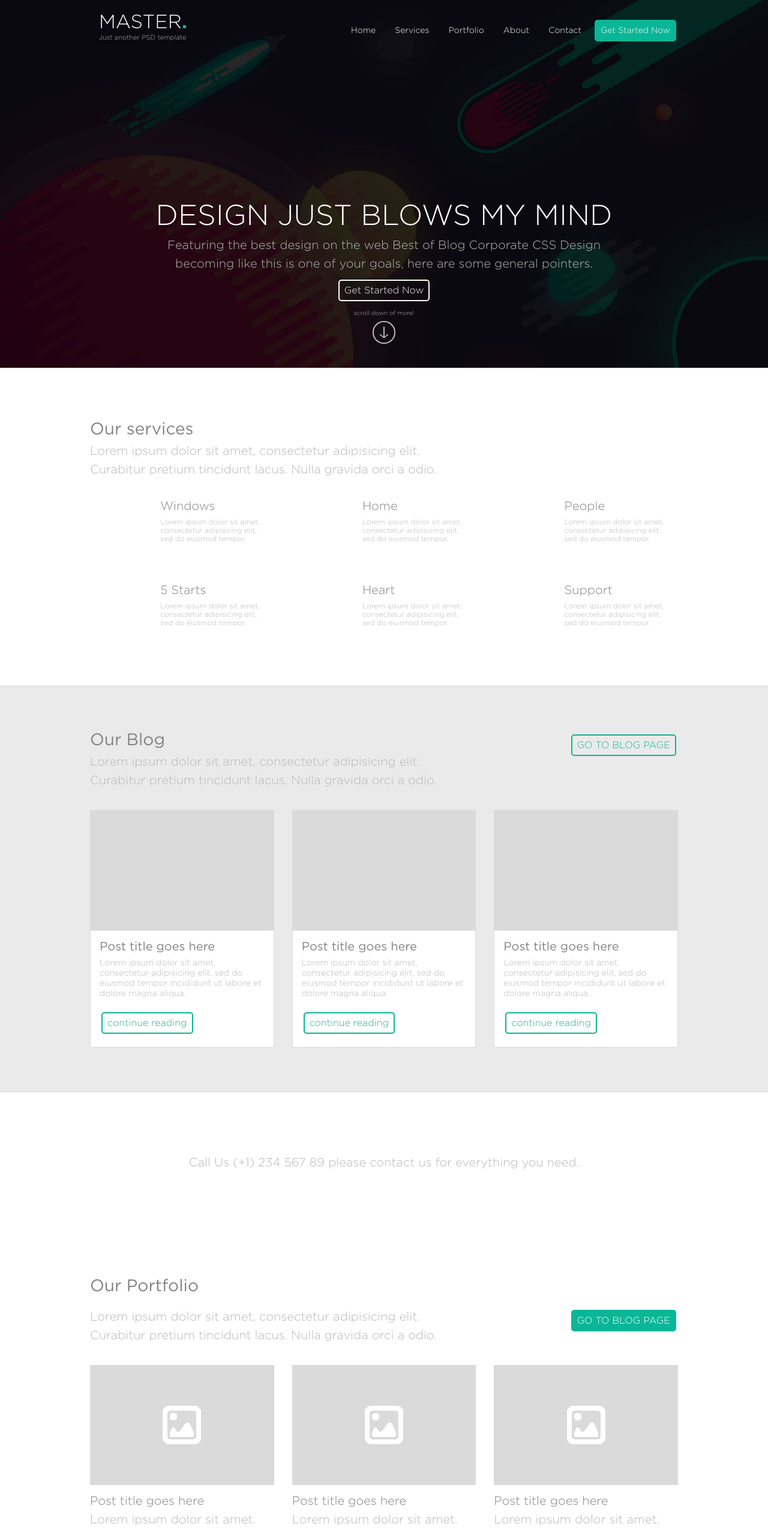
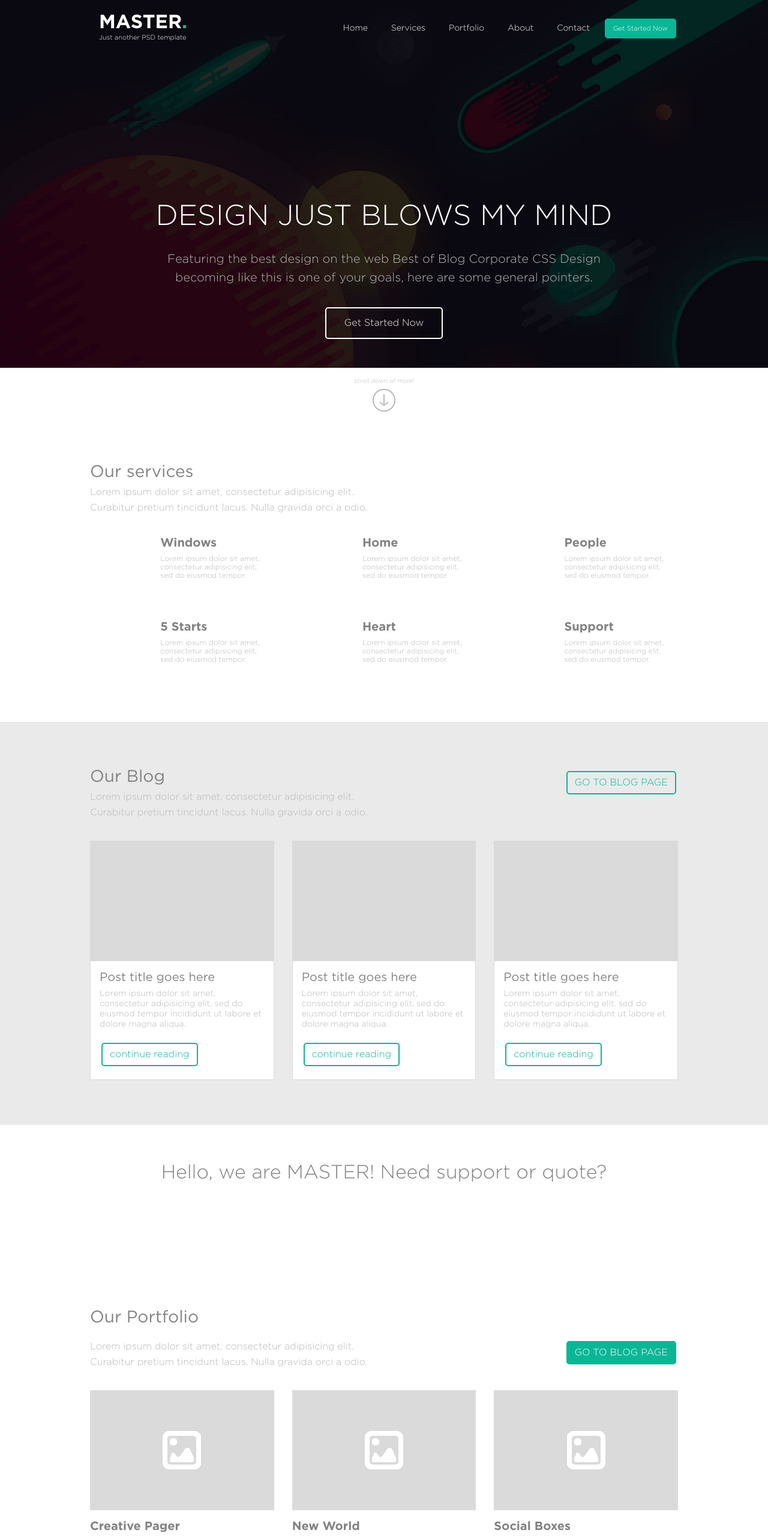
Before and after one commit to reneszabo/From-Photoshop-to-Responsive-HTML5, a plain HTML site: page public_html/index.html in a window 1280 px wide. Shown: the top 2560 px of the page at 60% size. Drawn offline with Linux system fonts and the light colour scheme.

Commit message:
Finish header style for desktop size

```diff
--- a/public_html/index.html
+++ b/public_html/index.html
@@ -19,16 +19,16 @@ and open the template in the editor.
         <div class="container">
           <div id="logo">
             <h1 class="text-uppercase text-white">Master</h1>
-            <p>Just another PSD template</p>
+            <p class="text-small">Just another PSD template</p>
           </div>
           <nav>
             <ul>
-              <li><a href="#abc" class="button button-transparent-white active">Home</a></li>
-              <li><a href="#abc" class="button button-transparent-white">Services</a></li>
-              <li><a href="#abc" class="button button-transparent-white">Portfolio</a></li>
-              <li><a href="#abc" class="button button-transparent-white">About</a></li>
-              <li><a href="#abc" class="button button-transparent-white">Contact</a></li>
-              <li><a href="#abc" class="button button-blue">Get Started Now</a></li>
+              <li><a href="#abc" class="button button-transparent-white text-medium">Home</a></li>
+              <li><a href="#abc" class="button button-transparent-white text-medium">Services</a></li>
+              <li><a href="#abc" class="button button-transparent-white text-medium">Portfolio</a></li>
+              <li><a href="#abc" class="button button-transparent-white text-medium">About</a></li>
+              <li><a href="#abc" class="button button-transparent-white text-medium">Contact</a></li>
+              <li><a href="#abc" class="button button-blue text-small">Get Started Now</a></li>
             </ul>
           </nav>
         </div>
@@ -36,15 +36,17 @@ and open the template in the editor.
     </section>
     <!--HERO-->
     <section id="hero">
-      <div class="container text-center">
+      <div class="container text-center text-big">
         <p class="hero-title text-uppercase text-white">Design just blows my mind</p>
 
         <p>Featuring the best design on the web Best of Blog Corporate CSS Design</p>
         <p>becoming like this is one of your goals, here are some general pointers.</p>
         <div>
-          <a href="#asd" class="button button-white"> Get Started Now </a>
+          <a href="#asd" class="button button-white button-big"> Get Started Now </a>
         </div>
-        <p class="text-small">scroll down of more!</p>
+        <div class="hero-bottom">
+
+          <p class="text-smaller">scroll down of more!</p>
           <div>
             <svg
               class="arrow-down-svg"
@@ -66,6 +68,7 @@ and open the template in the editor.
             </svg>
           </div>
         </div>
+      </div>
     </section>
     <!--SERVICES-->
     <section id="services">
@@ -77,7 +80,7 @@ and open the template in the editor.
         <p>
           Curabitur pretium tincidunt lacus. Nulla gravida orci a odio.
         </p>
-        <div  class="clearfix">
+        <div  class="clearfix text-mediumer">
           <div class="col col-33">
             <div class="col col-33">
               <img src="images/elements/services-icons/1.png" alt="" class="img-responsive"/>
@@ -164,7 +167,7 @@ and open the template in the editor.
             <a href="#blog-page" class="button button-transparent-blue text-uppercase">go to blog page</a>
           </div>
         </div>
-        <div class="clearfix">
+        <div class="clearfix text-medium">
           <div class="col col-33">
             <article>
               <div class="image-container">
@@ -242,7 +245,7 @@ and open the template in the editor.
             <a href="#blog-page" class="button button-blue text-uppercase">go to blog page</a>
           </div>
         </div>
-        <div class="clearfix">
+        <div class="clearfix text-mediumer">
           <div class="col col-33">
             <div class="image-container">
               <div class="overlay-image">
@@ -252,9 +255,9 @@ and open the template in the editor.
               </div>
               <img src="images/image.gif" alt=""/>
             </div>
-            <h3>Post title goes here</h3>
+            <h3>Creative Pager</h3>
             <p>
-              Lorem ipsum dolor sit amet.
+              Apps, Icons, WordPress
             </p>
           </div>
           <div class="col col-33">
@@ -266,9 +269,9 @@ and open the template in the editor.
               </div>
               <img src="images/image.gif" alt=""/>
             </div>
-            <h3>Post title goes here</h3>
+            <h3>New World</h3>
             <p>
-              Lorem ipsum dolor sit amet.
+              Apps, Icons, WordPress
             </p>
           </div>
           <div class="col col-33">
@@ -280,9 +283,9 @@ and open the template in the editor.
               </div>
               <img src="images/image.gif" alt=""/>
             </div>
-            <h3>Post title goes here</h3>
+            <h3>Social Boxes</h3>
             <p>
-              Lorem ipsum dolor sit amet.
+              Apps, Icons, WordPress
             </p>
           </div>
         </div>
@@ -296,9 +299,9 @@ and open the template in the editor.
               </div>
               <img src="images/image.gif" alt=""/>
             </div>
-            <h3>Post title goes here</h3>
+            <h3>Awesome Design</h3>
             <p>
-              Lorem ipsum dolor sit amet.
+              Apps, Icons, WordPress
             </p>
           </div>
           <div class="col col-33">
@@ -310,9 +313,9 @@ and open the template in the editor.
               </div>
               <img src="images/image.gif" alt=""/>
             </div>
-            <h3>Post title goes here</h3>
+            <h3>Easy Shopping</h3>
             <p>
-              Lorem ipsum dolor sit amet.
+              Apps, Icons, WordPress
             </p>
           </div>
           <div class="col col-33">
@@ -324,9 +327,9 @@ and open the template in the editor.
               </div>
               <img src="images/image.gif" alt=""/>
             </div>
-            <h3>Post title goes here</h3>
+            <h3>New Features</h3>
             <p>
-              Lorem ipsum dolor sit amet.
+              Apps, Icons, WordPress
             </p>
           </div>
         </div>
@@ -347,11 +350,11 @@ and open the template in the editor.
             </p>
           </div>
           <div class="col col-50">
-            <div>
+            <div class="">
               <a class="button button-transparent-blue">HTML 5</a>
               <a class="button button-transparent-blue">Web Development</a>
             </div>
-            <div>
+            <div class="">
               <a class="button button-transparent-blue">PS</a>
               <a class="button button-transparent-blue">WordPress</a>
               <a class="button button-transparent-blue">Graphic</a>
--- a/public_html/scss/main.scss
+++ b/public_html/scss/main.scss
@@ -35,11 +35,13 @@ $color-text-secondary: #828282;
   font-weight: 200;
 }
 *{
+  box-sizing: border-box;
+}
+body, html{
   font-family: Gotham;
   font-weight: normal;
-  box-sizing: border-box;
   color: $color-text-primary;
-  font-size:20px;
+  font-size:16px;
 }
 .clearfix:after {
   visibility: hidden;
@@ -59,24 +61,6 @@ $color-text-secondary: #828282;
 .clearfix { display: block; }
 /* close commented backslash hack */
 
-
-
-
-h1,.h1, h2,.h2,h3,.h3,h4,.h4{
-  padding: 0;
-  margin: 0;
-  color: $color-text-secondary;
-}
-h1, .h1{
-  font-size: 32px;
-}
-h2, .h2{
-  font-size: 28px;
-  font-weight: 200;
-}
-h3, .h3{
-  font-size: 20px;
-}
 
 .col{
   float: left;
@@ -119,32 +103,18 @@ section{
   max-width: 980px;
   margin: 0 auto;
 }
-.text-white{
-  color: white;
-}
-.text-center{
+.button{
   text-align: center;
-}
-.text-right{
-  text-align: right;
-}
-.text-small{
-  font-size: 10px;
-}
-.text-uppercase{
-  text-transform: uppercase;
-}
-a{
-  &.button{
-    text-align: center;
-    padding:0 8px;
+  padding:8px 12px;
   margin: 7px 3px;
   border-radius: 5px;
   text-decoration: none;
   border: solid 2px $primary-color;
-    line-height: 32px;
   font-size: 16px;
   display: inline-block;
+  &.button-big{
+    padding: 15px 30px;
+  }
   &.button-transparent-white{
     border-color: transparent;
     background: transparent;
@@ -169,7 +139,46 @@ a{
     color: white;
   }
 }
+.text-white{
+  color: white;
 }
+.text-center{
+  text-align: center;
+}
+.text-right{
+  text-align: right;
+}
+h1,.h1, h2,.h2,h3,.h3,h4,.h4{
+  padding: 0;
+  margin: 0;
+  color: $color-text-secondary;
+}
+h1, .h1{
+  font-size: 32px;
+}
+h2, .h2{
+  font-size: 28px;
+  font-weight: 200;
+}
+h3, .h3,.text-big{
+  font-size: 20px;
+}
+.text-medium{
+  font-size: 14px;
+}
+.text-mediumer{
+  font-size: 12px;
+}
+.text-small{
+  font-size: 11px;
+}
+.text-smaller{
+  font-size: 10px;
+}
+.text-uppercase{
+  text-transform: uppercase;
+}
+
 .arrow-down-svg{
   width: 38px;
   height: 38px;
@@ -199,7 +208,6 @@ a{
       }
     }
     p{
-      font-size: 11px;
       margin-top: 0px;
     }
   }
@@ -211,9 +219,6 @@ a{
       padding:0px;
       li{
         display: inline-block;
-        a{
-          font-size: 14px;
-        }
       }
     }
   }
@@ -227,23 +232,23 @@ a{
   }
   .hero-title{
     font-size: 48px;
+    margin-bottom:30px;
   }
+  .button{
+    margin-top:30px;
   }
-#services{
-  .col{
-    p{
-      font-size: 12px;
+  .hero-bottom{
+    padding-top: 50px;
   }
+    padding-bottom: 18px;
+
 }
-}
+
 #blog{
   article{
     padding: 15px;
     background: white;
     border: 1px solid $secondary-color-darker;
-    p{
-      font-size: 14px;
-    }
     h3{
       font-weight: 200;
     }
```
Also changed, not shown: public_html/css/main.css. Lines whose indentation alone changed are shown as unchanged.
